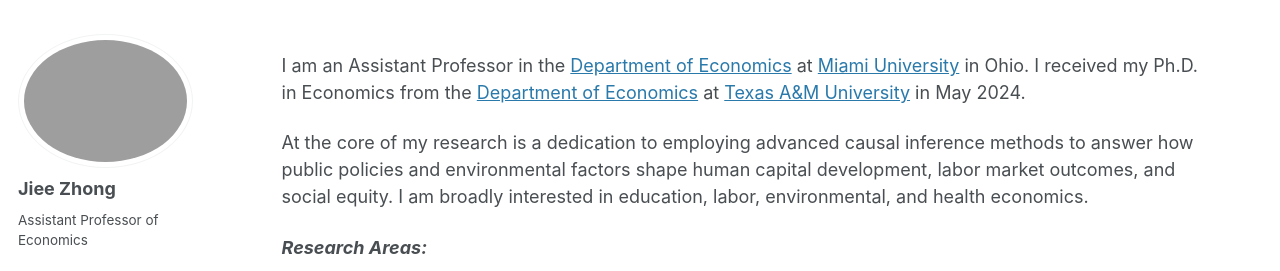
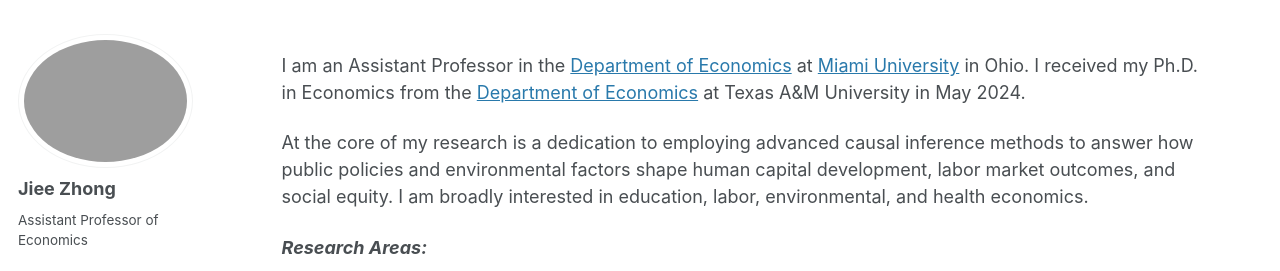
Before and after one commit to jieezhong/jieezhong.github.io, a Jekyll site: the page built from _pages/about.md, in a window 1280 px wide. Shown: the part 214-485 px from the top of the page. Built offline with Jekyll 4.4.1, drawn with Linux system fonts in a browser that asks for light colours; part of the change alters nothing that is shown.

```diff
--- a/_pages/about.md
+++ b/_pages/about.md
@@ -8,7 +8,7 @@ header:
 ---
 
 
-I am an Assistant Professor in the [Department of Economics](https://miamioh.edu/fsb/directory/?up=/query/all/all/Economics/all) at [Miami University](https://miamioh.edu/index.html) in Ohio. I received my Ph.D. in Economics from the [Department of Economics](https://liberalarts.tamu.edu/economics/) at [Texas A&M University](https://www.tamu.edu/index.html) in May 2024.
+I am an Assistant Professor in the [Department of Economics](https://miamioh.edu/fsb/directory/?up=/query/all/all/Economics/all) at [Miami University](https://miamioh.edu/index.html) in Ohio. I received my Ph.D. in Economics from the [Department of Economics](https://liberalarts.tamu.edu/economics/) at Texas A&M University in May 2024.
 
 At the core of my research is a dedication to employing advanced causal inference methods to answer how public policies and environmental factors shape human capital development, labor market outcomes, and social equity. I am broadly interested in education, labor, environmental, and health economics.
 
```
